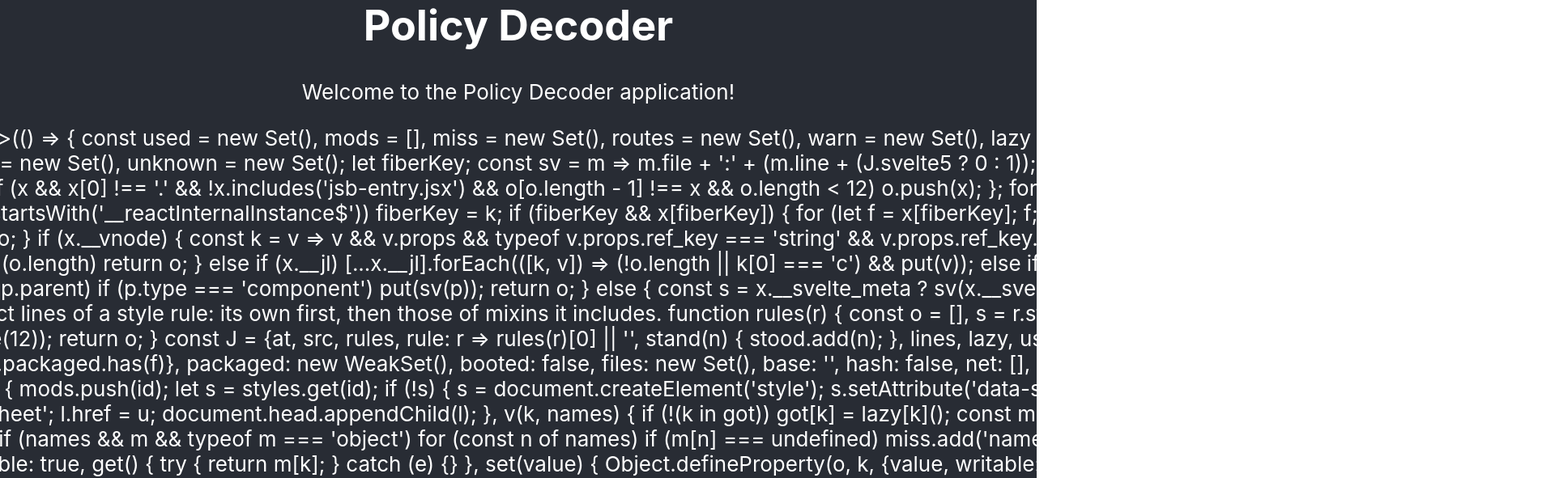
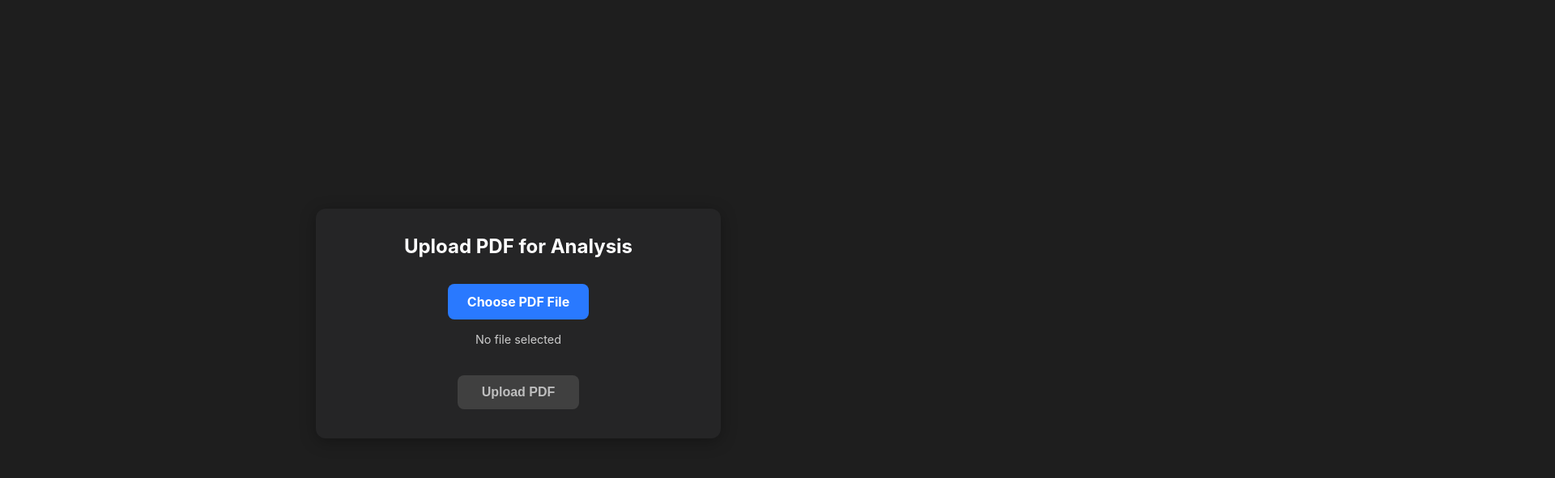
Before and after one commit to RowanRocket42/policy-decoder, a React (Create React App) app in the folder client/: page / in a window 1280 px wide. Shown: the top 591 px of the page at 81% size, 1920 px wide, since content can reach past the window. Built offline with nearby package versions, Linux system fonts and the light colour scheme.

Commit message:
Transform app into single-page layout with dark theme and no scrolling

```diff
--- a/client/src/App.css
+++ b/client/src/App.css
@@ -1,4 +1,32 @@
 /* App.css - Styles for the main App component */
+
+/* Reset some default browser styles */
+* {
+  box-sizing: border-box;
+  margin: 0;
+  padding: 0;
+}
+
+/* Set up the body with dark theme */
+body {
+  background-color: #1e1e1e;
+  color: #ffffff;
+  font-family: -apple-system, BlinkMacSystemFont, 'Segoe UI', Roboto, Oxygen,
+    Ubuntu, Cantarell, 'Open Sans', 'Helvetica Neue', sans-serif;
+  -webkit-font-smoothing: antialiased;
+  -moz-osx-font-smoothing: grayscale;
+  overflow: hidden; /* Prevent scrolling on the body */
+}
+
+/* Main App container */
+.App {
+  width: 100%;
+  height: 100vh;
+  display: flex;
+  justify-content: center;
+  align-items: center;
+  overflow: hidden; /* Prevent scrolling */
+}
 
 /* Styling for the main App container */
 .App {
--- a/client/src/App.js
+++ b/client/src/App.js
@@ -1,53 +1,23 @@
-// Importing React and useState hook from the React library
-// useState is a Hook that lets you add React state to function components
-import React, { useState, useEffect } from 'react';
+// Importing React
+import React from 'react';
 import './App.css'; // Importing the CSS for this component
-import axios from 'axios'; // Importing axios for making HTTP requests
 import Upload from './Upload'; // Importing our Upload component
 
-// This is a functional component named App
-// In React, components are reusable pieces of code that return React elements
+/**
+ * App Component
+ *
+ * This is the main component of our application.
+ * It renders the Upload component which handles both the file upload
+ * and chat functionality in a single-page layout.
+ */
 function App() {
-  // Using the useState hook to create state variables and their setter functions
-  // 'data' will store the information we get from the server
-  // 'setData' is the function we'll use to update this information
-  const [data, setData] = useState('');
-
-  // useEffect is a hook that lets you perform side effects in function components
-  // It runs after the component renders
-  // The empty array [] as the second argument means this effect runs once after the initial render
-  useEffect(() => {
-    // This is where we'll fetch data from our backend server
-    const fetchData = async () => {
-      try {
-        // Making a GET request to our backend server
-        // Note: We're using port 3002 now for our server
-        const response = await axios.get('http://localhost:3002');
-        // Updating our state with the data from the server
-        setData(response.data);
-      } catch (error) {
-        // Handling any errors that occur during the request
-        console.error('Error fetching data:', error);
-        setData('Error connecting to server');
-      }
-    };
-
-    // Calling the fetchData function
-    fetchData();
-  }, []);
-
-  // The component returns JSX (JavaScript XML) which describes what the UI should look like
   return (
     <div className="App">
-      <header className="App-header">
-        <h1>Policy Decoder</h1>
-        <p>Welcome to the Policy Decoder application!</p>
-        <p>Server status: {typeof data === 'string' ? data : 'Connected'}</p>
-      </header>
-      <main className="App-main">
-        {/* Including our Upload component */}
-        <Upload />
-      </main>
+      {/*
+        We're rendering just the Upload component with no header or other elements
+        This creates a clean, focused interface with no distractions
+      */}
+      <Upload />
     </div>
   );
 }
--- a/client/src/Chat.css
+++ b/client/src/Chat.css
@@ -11,7 +11,9 @@
   display: flex;
   flex-direction: column;
   height: 600px; /* Fixed height for the chat container */
+  max-height: 80vh; /* Ensure it doesn't exceed viewport height */
   color: #e4e4e4; /* Light text color for dark background */
+  overflow: hidden; /* Prevent overall container scrolling */
 }
 
 /* Header styles */
@@ -36,7 +38,7 @@
 /* Container for the list of messages */
 .messages-list {
   flex: 1;
-  overflow-y: auto;
+  overflow-y: auto; /* Only the message list should scroll */
   padding: 10px;
   margin-bottom: 15px;
   display: flex;
@@ -115,6 +117,7 @@
   background-color: #2d2d3a;
   border-radius: 8px;
   margin-top: auto; /* Push to bottom */
+  min-height: 60px; /* Ensure consistent height */
 }
 
 /* Text input field */
@@ -157,6 +160,7 @@
   display: flex;
   align-items: center;
   justify-content: center;
+  min-width: 80px; /* Ensure consistent width */
 }
 
 .chat-submit-button:hover:not(:disabled) {
--- /dev/null
+++ b/client/src/Upload.css
@@ -0,0 +1,217 @@
+/* Upload.css - Styles for the Upload component */
+
+/*
+ * Main container for the entire application
+ * Uses flexbox to center content both horizontally and vertically
+ * Sets a fixed height to prevent scrolling
+ */
+.app-container {
+  display: flex;
+  justify-content: center;
+  align-items: center;
+  min-height: 100vh; /* Full viewport height */
+  width: 100%;
+  background-color: #1e1e1e; /* Dark background color */
+  color: #ffffff; /* White text */
+  margin: 0;
+  padding: 0;
+  overflow: hidden; /* Prevent scrolling */
+}
+
+/*
+ * Upload view container
+ * This is shown when no PDF has been uploaded yet
+ * Uses flexbox for centering
+ */
+.upload-view {
+  display: flex;
+  justify-content: center;
+  align-items: center;
+  width: 100%;
+  max-width: 800px; /* Limit width for better readability */
+  height: 80vh; /* Limit height to prevent scrolling */
+}
+
+/*
+ * Upload card
+ * This is the card that contains the file input and upload button
+ * Uses a darker background with subtle shadow for depth
+ */
+.upload-card {
+  background-color: #252526; /* Slightly lighter than the main background */
+  border-radius: 12px;
+  box-shadow: 0 4px 20px rgba(0, 0, 0, 0.3);
+  padding: 2rem;
+  width: 100%;
+  max-width: 500px; /* Limit width for better focus */
+  text-align: center;
+}
+
+/*
+ * File input container
+ * Contains the file input and its label
+ */
+.file-input-container {
+  margin: 2rem 0;
+  display: flex;
+  flex-direction: column;
+  align-items: center;
+}
+
+/*
+ * Hide the actual file input
+ * We'll style the label instead for better design control
+ */
+.file-input {
+  width: 0.1px;
+  height: 0.1px;
+  opacity: 0;
+  overflow: hidden;
+  position: absolute;
+  z-index: -1;
+}
+
+/*
+ * Style the label to look like a button
+ * This creates a custom-styled file input button
+ */
+.file-input-label {
+  background-color: #2979ff; /* Blue color */
+  color: white;
+  padding: 12px 24px;
+  border-radius: 8px;
+  cursor: pointer;
+  font-weight: bold;
+  transition: background-color 0.3s;
+  display: inline-block;
+}
+
+.file-input-label:hover {
+  background-color: #1565c0; /* Darker blue on hover */
+}
+
+/*
+ * File info text
+ * Shows the name of the selected file
+ */
+.file-info {
+  margin-top: 1rem;
+  color: #cccccc; /* Light gray text */
+  font-size: 0.9rem;
+}
+
+/*
+ * Upload button
+ * Primary action button for uploading the PDF
+ */
+.upload-button {
+  background-color: #4caf50; /* Green color */
+  color: white;
+  border: none;
+  padding: 12px 24px;
+  border-radius: 8px;
+  font-weight: bold;
+  cursor: pointer;
+  transition: background-color 0.3s;
+  font-size: 1rem;
+  min-width: 150px;
+}
+
+.upload-button:hover:not(:disabled) {
+  background-color: #388e3c; /* Darker green on hover */
+}
+
+.upload-button:disabled {
+  background-color: #4c4c4c; /* Gray when disabled */
+  cursor: not-allowed;
+  opacity: 0.7;
+}
+
+/*
+ * Status message
+ * Shows success or error messages to the user
+ */
+.status-message {
+  margin-top: 1.5rem;
+  padding: 0.75rem;
+  border-radius: 8px;
+  font-size: 0.9rem;
+}
+
+.status-message.success {
+  background-color: rgba(76, 175, 80, 0.2); /* Semi-transparent green */
+  color: #81c784; /* Light green text */
+}
+
+.status-message.error {
+  background-color: rgba(244, 67, 54, 0.2); /* Semi-transparent red */
+  color: #e57373; /* Light red text */
+}
+
+/*
+ * Chat view container
+ * This is shown after a PDF has been uploaded
+ * Takes up the full available space
+ */
+.chat-view {
+  display: flex;
+  flex-direction: column;
+  width: 100%;
+  max-width: 800px;
+  height: 80vh; /* Limit height to prevent scrolling */
+}
+
+/*
+ * Chat header bar
+ * Contains file info and reset button
+ * Fixed at the top of the chat view
+ */
+.chat-header-bar {
+  display: flex;
+  justify-content: space-between;
+  align-items: center;
+  padding: 0.75rem 1rem;
+  background-color: #252526; /* Slightly lighter than the main background */
+  border-radius: 8px 8px 0 0;
+  border-bottom: 1px solid #333333;
+}
+
+/*
+ * Small file info in the header
+ * Shows which file is being analyzed
+ */
+.file-info-small {
+  font-size: 0.85rem;
+  color: #cccccc; /* Light gray text */
+}
+
+/*
+ * Reset button
+ * Allows the user to upload a different PDF
+ */
+.reset-button {
+  background-color: transparent;
+  color: #2979ff; /* Blue text */
+  border: 1px solid #2979ff;
+  padding: 6px 12px;
+  border-radius: 4px;
+  font-size: 0.8rem;
+  cursor: pointer;
+  transition: all 0.3s;
+}
+
+.reset-button:hover {
+  background-color: rgba(41, 121, 255, 0.1); /* Semi-transparent blue */
+}
+
+/*
+ * Override the Chat component styles to fit our layout
+ * These ensure the Chat component works within our fixed-height layout
+ */
+.chat-view .chat-container {
+  margin: 0;
+  border-radius: 0 0 8px 8px;
+  height: calc(80vh - 50px); /* Subtract header height */
+  max-height: none;
+  overflow: hidden;
+}
--- a/client/src/Upload.js
+++ b/client/src/Upload.js
@@ -1,21 +1,21 @@
 import React, { useState } from 'react';
 import Chat from './Chat'; // Import the Chat component
+import './Upload.css'; // Import the new CSS file for Upload component
 
 /**
  * Upload Component
  *
- * This component allows users to upload PDF files to the server for analysis.
- * It also renders the Chat component to ask questions about the PDF.
+ * This component provides a single-page interface for uploading PDFs and chatting about them.
+ * It uses conditional rendering to switch between upload and chat views.
  */
 function Upload() {
   // useState is a React Hook that lets you add state to functional components
-  // Here we're creating three state variables:
-  // 1. file - to store the selected file
-  // 2. message - to store status messages for the user
-  // 3. pdfText - to store the extracted text from the PDF
-  const [file, setFile] = useState(null);
-  const [message, setMessage] = useState('');
-  const [pdfText, setPdfText] = useState('');
+  // Here we're creating state variables:
+  const [file, setFile] = useState(null);           // Stores the selected file
+  const [message, setMessage] = useState('');       // Stores status messages for the user
+  const [pdfText, setPdfText] = useState('');       // Stores the extracted text (not displayed)
+  const [isUploaded, setIsUploaded] = useState(false); // Tracks if a PDF has been uploaded successfully
+  const [isLoading, setIsLoading] = useState(false);   // Tracks if an upload is in progress
 
   /**
    * handleFileChange
@@ -35,7 +35,8 @@ function Upload() {
 
     // Reset any previous messages and extracted text
     setMessage('');
-    setPdfText(''); // Reset the PDF text when a new file is selected
+    setPdfText('');
+    setIsUploaded(false); // Reset the uploaded state when a new file is selected
   };
 
   /**
@@ -58,6 +59,9 @@ function Upload() {
     }
 
     try {
+      // Set loading state to true to show loading indicator
+      setIsLoading(true);
+
       // Create a FormData object to send the file
       // FormData is a built-in browser API for creating form data to send with fetch
       const formData = new FormData();
@@ -71,7 +75,6 @@ function Upload() {
       const response = await fetch('http://localhost:3002/analyze', {
         method: 'POST',  // Using POST method to send data to the server
         body: formData,  // The FormData object containing our file
-        // No need to set Content-Type header as it's automatically set with the correct boundary for FormData
       });
 
       // Parse the JSON response from the server
@@ -86,67 +89,94 @@ function Upload() {
       // Store the extracted text if it exists in the response
       if (data.text) {
         // Update our pdfText state with the extracted text from the PDF
-        // This will be passed to the Chat component as a prop
+        // We store this but don't display it directly - it's passed to the Chat component
         setPdfText(data.text);
+
+        // Set isUploaded to true to switch to the chat view
+        // This is a key part of our conditional rendering approach
+        setIsUploaded(true);
       }
     } catch (error) {
       // If an error occurs during the fetch operation, catch it and handle it
       console.error('Error uploading file:', error);
       setMessage('Error uploading file. Please try again.');
+    } finally {
+      // Set loading state back to false when done
+      setIsLoading(false);
     }
   };
 
+  /**
+   * handleReset
+   *
+   * This function resets the component state to allow uploading a different PDF.
+   */
+  const handleReset = () => {
+    setFile(null);
+    setMessage('');
+    setPdfText('');
+    setIsUploaded(false);
+  };
+
   return (
-    <div className="upload-container">
+    <div className="app-container">
+      {/*
+        Conditional rendering based on isUploaded state:
+        - If a PDF has been uploaded successfully, show the Chat component
+        - Otherwise, show the upload interface
+        This approach creates a single-page experience with no page transitions
+      */}
+      {!isUploaded ? (
+        // Upload interface - shown when no PDF has been uploaded yet
+        <div className="upload-view">
+          <div className="upload-card">
             <h2>Upload PDF for Analysis</h2>
 
             <div className="file-input-container">
               {/* File input element that triggers handleFileChange when a file is selected */}
               <input
                 type="file"
+                id="file-input"
                 onChange={handleFileChange}
                 accept=".pdf"
+                className="file-input"
               />
+              <label htmlFor="file-input" className="file-input-label">
+                Choose PDF File
+              </label>
+
               <p className="file-info">
-          {file ? `Selected file: ${file.name}` : 'No file selected'}
+                {file ? `Selected: ${file.name}` : 'No file selected'}
               </p>
             </div>
 
             {/* Button to trigger the upload process */}
             <button
               onClick={handleUpload}
-        disabled={!file}
+              disabled={!file || isLoading}
+              className="upload-button"
             >
-        Upload PDF
+              {isLoading ? 'Uploading...' : 'Upload PDF'}
             </button>
 
             {/* Display messages to the user */}
-      {message && <p className="message">{message}</p>}
-
-      {/* Display extracted text if available */}
-      {pdfText && (
-        <div className="extracted-text-container">
-          <h3>Extracted Text:</h3>
-          <div className="extracted-text">
-            {/*
-              We're splitting the text by newlines and mapping each line to a paragraph
-              This makes the text more readable on the page
-              The 'key' prop is required by React when rendering lists of elements
-            */}
-            {pdfText.split('\n').map((line, index) => (
-              <p key={index}>{line}</p>
-            ))}
+            {message && <p className={`status-message ${message.includes('Error') ? 'error' : 'success'}`}>{message}</p>}
           </div>
         </div>
-      )}
+      ) : (
+        // Chat interface - shown after a PDF has been uploaded successfully
+        <div className="chat-view">
+          {/* Small header with file info and reset button */}
+          <div className="chat-header-bar">
+            <div className="file-info-small">
+              <span>Analyzing: {file?.name}</span>
+            </div>
+            <button onClick={handleReset} className="reset-button">
+              Upload Different PDF
+            </button>
+          </div>
 
-      {/*
-        Render the Chat component if we have PDF text
-        We pass the pdfText as a prop to the Chat component
-        The Chat component will use this text to generate answers to questions
-      */}
-      {pdfText && (
-        <div className="chat-section">
+          {/* Chat component that receives the PDF text as a prop */}
           <Chat pdfText={pdfText} />
         </div>
       )}
```
Lines whose indentation alone changed are shown as unchanged.
